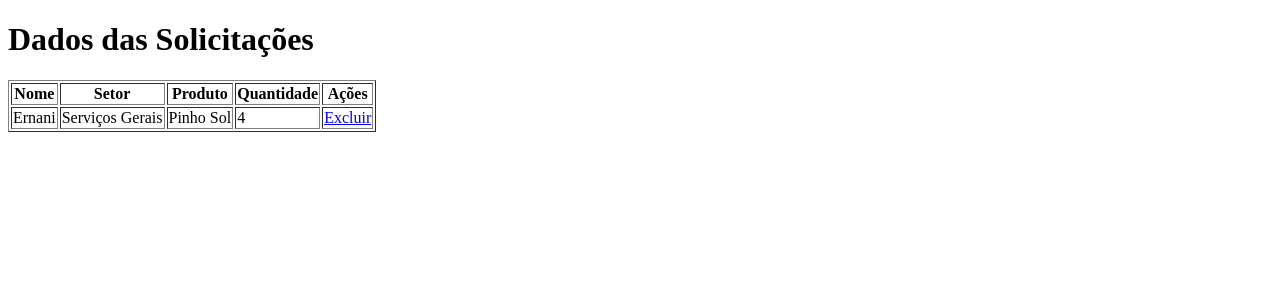
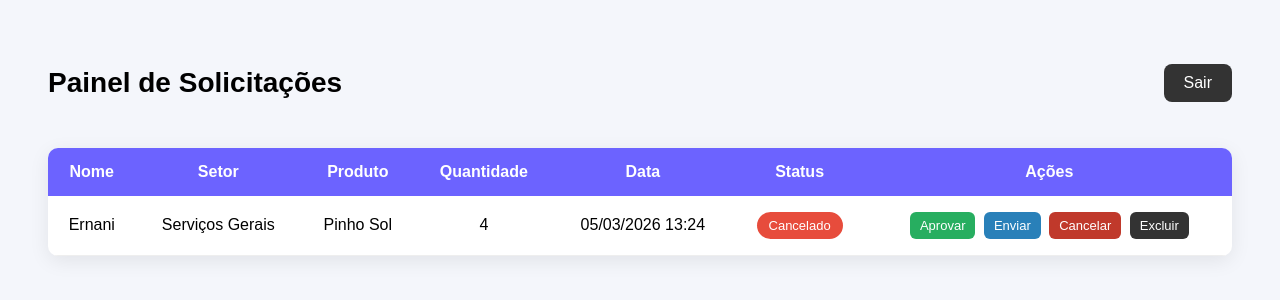
Before and after one commit to marllonvns/sistema-compras, a Flask app: page /admin in a window 1280 px wide. Shown: the top 300 px of the page. Run offline with Flask 3, Linux system fonts and the light colour scheme; the visitor is signed in with stand-in values (Sample User, id 1); data comes from the database, SQL or seed files in the repository; both versions use the stored data as it was after the commit.

Commit message:
atualizacao geral

```diff
--- a/app.py
+++ b/app.py
@@ -1,5 +1,7 @@
 from flask import Flask, render_template, request, redirect, url_for, session
 from flask_sqlalchemy import SQLAlchemy
+from datetime import datetime
+import pytz
 
 app = Flask(__name__)
 
@@ -12,12 +14,16 @@ db = SQLAlchemy(app)
 USUARIO_ADMIN = "admin"
 SENHA_ADMIN = "123"
 
+fuso_brasil = pytz.timezone("America/Sao_Paulo")
+
 class Solicitacao(db.Model):
     id = db.Column(db.Integer, primary_key=True)
     nome = db.Column(db.String(100), nullable=False)
     setor = db.Column(db.String(100), nullable=False)
     produto = db.Column(db.String(200), nullable=False)
     quantidade = db.Column(db.Integer, nullable=False)
+    status = db.Column(db.String(50), default="Pendente")
+    data = db.Column(db.DateTime, default=lambda: datetime.now(fuso_brasil))
 
 @app.route("/login", methods=["GET", "POST"])
 def login():
@@ -55,7 +61,7 @@ def formulario():
         db.session.add(nova)
         db.session.commit()
 
-        return redirect(url_for("admin"))
+        return redirect(url_for("sucesso"))
 
     return render_template("formulario.html")
 
@@ -79,6 +85,21 @@ def logout():
     session.clear()
     return redirect(url_for("login"))
 
+@app.route("/status/<int:id>/<novo_status>")
+def alterar_status(id, novo_status):
+    if not session.get("logado"):
+        return redirect(url_for("login"))
+
+    solicitacao = Solicitacao.query.get_or_404(id)
+    solicitacao.status = novo_status
+    db.session.commit()
+
+    return redirect(url_for("admin"))
+
+@app.route("/sucesso")
+def sucesso():
+    return render_template("sucesso.html")
+
 with app.app_context():
     db.create_all()
 
--- a/templates/admin.html
+++ b/templates/admin.html
@@ -1,37 +1,189 @@
 <!doctype html>
 <html lang="pt-br">
 <head>
-    <meta charset="UTF-8" />
-    <meta name="viewport" content="width=device-width, initial-scale=1.0" />
-    <title>Admin</title>
+<meta charset="UTF-8">
+<title>Painel Administrativo</title>
+
+<style>
+
+body{
+    font-family: Arial, Helvetica, sans-serif;
+    background:#f4f6fb;
+    padding:40px;
+}
+
+/* TOPO */
+
+.topo{
+    display:flex;
+    justify-content:space-between;
+    align-items:center;
+    margin-bottom:30px;
+}
+
+h1{
+    font-size:28px;
+}
+
+.logout{
+    background:#333;
+    color:white;
+    padding:10px 20px;
+    text-decoration:none;
+    border-radius:8px;
+}
+
+/* TABELA */
+
+table{
+    width:100%;
+    border-collapse:collapse;
+    background:white;
+    border-radius:10px;
+    overflow:hidden;
+    box-shadow:0 5px 20px rgba(0,0,0,0.08);
+}
+
+th{
+    background:#6c63ff;
+    color:white;
+    padding:15px;
+}
+
+td{
+    padding:14px;
+    text-align:center;
+    border-bottom:1px solid #eee;
+}
+
+tr:hover{
+    background:#f2f2ff;
+}
+
+/* STATUS */
+
+.status{
+    padding:6px 12px;
+    border-radius:20px;
+    color:white;
+    font-size:13px;
+}
+
+.pendente{
+    background:#f1c40f;
+}
+
+.aprovado{
+    background:#2ecc71;
+}
+
+.enviado{
+    background:#3498db;
+}
+
+.cancelado{
+    background:#e74c3c;
+}
+
+/* BOTÕES */
+
+.btn{
+    padding:6px 10px;
+    border-radius:6px;
+    text-decoration:none;
+    font-size:13px;
+    margin:2px;
+    display:inline-block;
+    color:white;
+}
+
+.aprovar{
+    background:#27ae60;
+}
+
+.enviar{
+    background:#2980b9;
+}
+
+.cancelar{
+    background:#c0392b;
+}
+
+.excluir{
+    background:#333;
+}
+
+</style>
 </head>
+
 <body>
-    <h1>Dados das Solicitações</h1>
-    <table border="1">
+
+<div class="topo">
+<h1>Painel de Solicitações</h1>
+<a href="{{ url_for('logout') }}" class="logout">Sair</a>
+</div>
+
+<table>
+
 <thead>
 <tr>
 <th>Nome</th>
 <th>Setor</th>
 <th>Produto</th>
 <th>Quantidade</th>
+<th>Data</th>
+<th>Status</th>
 <th>Ações</th>
 </tr>
 </thead>
 
 <tbody>
+
 {% for s in solicitacoes %}
+
 <tr>
+
 <td>{{ s.nome }}</td>
 <td>{{ s.setor }}</td>
 <td>{{ s.produto }}</td>
 <td>{{ s.quantidade }}</td>
+<td>{{ s.data.strftime("%d/%m/%Y %H:%M") }}</td>
+<td>
+
+{% if s.status == "Pendente" %}
+<span class="status pendente">{{ s.status }}</span>
+
+{% elif s.status == "Aprovado" %}
+<span class="status aprovado">{{ s.status }}</span>
+
+{% elif s.status == "Enviado" %}
+<span class="status enviado">{{ s.status }}</span>
+
+{% else %}
+<span class="status cancelado">{{ s.status }}</span>
+{% endif %}
+
+</td>
 
 <td>
-              <a href="/excluir/{{ s.id }}">Excluir</a>
+
+<a href="/status/{{ s.id }}/Aprovado" class="btn aprovar">Aprovar</a>
+
+<a href="/status/{{ s.id }}/Enviado" class="btn enviar">Enviar</a>
+
+<a href="/status/{{ s.id }}/Cancelado" class="btn cancelar">Cancelar</a>
+
+<a href="/excluir/{{ s.id }}" class="btn excluir">Excluir</a>
+
 </td>
+
 </tr>
+
 {% endfor %}
+
 </tbody>
+
 </table>
+
 </body>
 </html>
```
Also changed, not shown: templates/formulario.html (+7 -3 lines), templates/sucesso.html (added, +60 -0 lines), instance/solicitacoes.db. Lines whose indentation alone changed are shown as unchanged.
